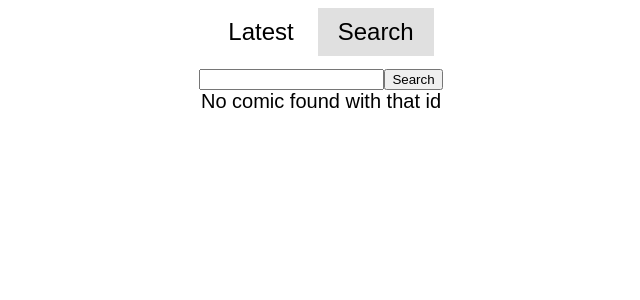
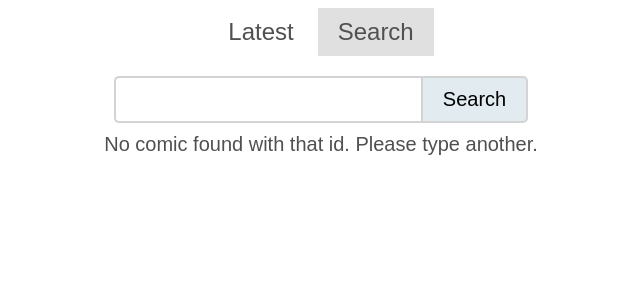
Before and after one commit to mgettytehan/newstory-xkcd, a React (Create React App) app: page /search in a window 1280 px wide. Shown: the top 300 px of the page, without its empty margins (319-959 px from the left). Built offline with nearby package versions, Linux system fonts and the light colour scheme; no server answers.

Commit message:
Handles errors better and displays better responses when comics aren't found. Adds a small amount of styling.

```diff
--- a/src/App.css
+++ b/src/App.css
@@ -4,6 +4,7 @@
     font-size: 20px;
     font-family: Arial, Helvetica, sans-serif;
     text-align: center;
+    color: #505050;
 }
 
 /* comics are wide, so this can apply to all images for now */
@@ -22,14 +23,43 @@ nav > a {
     padding: 10px 20px;
     margin: 0 2px 10px;
     text-decoration: none;
-    color: black;
+    color: #505050;
+    transition: 200ms;
 }
 
 nav > a:hover {
     background-color: #EFEFEF;
-    transition: 200ms;
 }
 
 nav > a.selected {
     background-color: #E0E0E0;
 }
+
+form {
+    margin: 10px;
+}
+
+input {
+    font-size: 1em;
+    padding: 10px 20px;
+    border-color: lightgrey;
+    border-style: solid;
+}
+
+input[type=number] {
+    border-radius: 5px 0 0 5px;
+    border-width: 2px 0 2px 2px;
+    color: #505050;
+}
+
+input[type=submit] {
+    border-radius: 0 5px 5px 0;
+    border-width: 2px;
+    background-color: rgb(225, 235, 240);
+    cursor: pointer;
+    transition: 200ms;
+}
+
+input[type=submit]:hover, input[type=submit]:active {
+    background-color: rgb(218, 228, 240);
+}
--- a/src/components/pages/Latest.js
+++ b/src/components/pages/Latest.js
@@ -20,9 +20,9 @@ export default class Latest extends React.Component {
     render() {
         return (
             <div>
-                {!Object.keys(this.state.comic)
-                ? "No comic found"
-                : comicDisplay(this.state.comic, "latestImage")
+                {this.state.comic && Object.keys(this.state.comic)
+                ? comicDisplay(this.state.comic, "latestImage")
+                : "Whoops! No comic found."
                 }
             </div>
         )
--- a/src/components/pages/Search.js
+++ b/src/components/pages/Search.js
@@ -1,10 +1,16 @@
 import React from 'react';
 import { comicDisplay } from '../shared/comicDisplay.js';
 
+//handle if GET fails (covers non-existent ids)
 const getComicById = (comicId) =>
     fetch(`https://xkcd.now.sh/?comic=${comicId}`)
-    .then(res => res.json())
-    .catch(console.log);
+    .then(res => {
+        if (res.ok)
+            return res.json();
+        else
+            throw new Error('Could not get comic');
+    })
+    .catch(err => { throw new Error('Could not get comic') });
 
 export default class Search extends React.Component {
     state = {
@@ -13,13 +19,17 @@ export default class Search extends React.Component {
     }
 
     componentDidMount() {
-        //set to comic 1 on page load
-        this.setSearchedComic("1");
+        //set to comic 303 on page load
+        this.setSearchedComic("303");
     }
 
     setSearchedComic = comicId => {
         getComicById(comicId)
-            .then(searchedComic => this.setState({searchedComic}));
+            .then(searchedComic => this.setState({searchedComic}))
+            .catch(err => {
+                this.setState({searchedComic: {}});
+                console.log(err);
+            });
     }
 
     handleChange = evnt => {
@@ -42,7 +52,7 @@ export default class Search extends React.Component {
                     {/* Displays not found message if searchedComic is empty or undef */}
                     {(this.state.searchedComic && Object.keys(this.state.searchedComic).length !== 0)
                     ? comicDisplay(this.state.searchedComic, "searchImage")
-                    : "No comic found with that id"}
+                    : "No comic found with that id. Please type another."}
                 </div>
             </div>
         );
```
